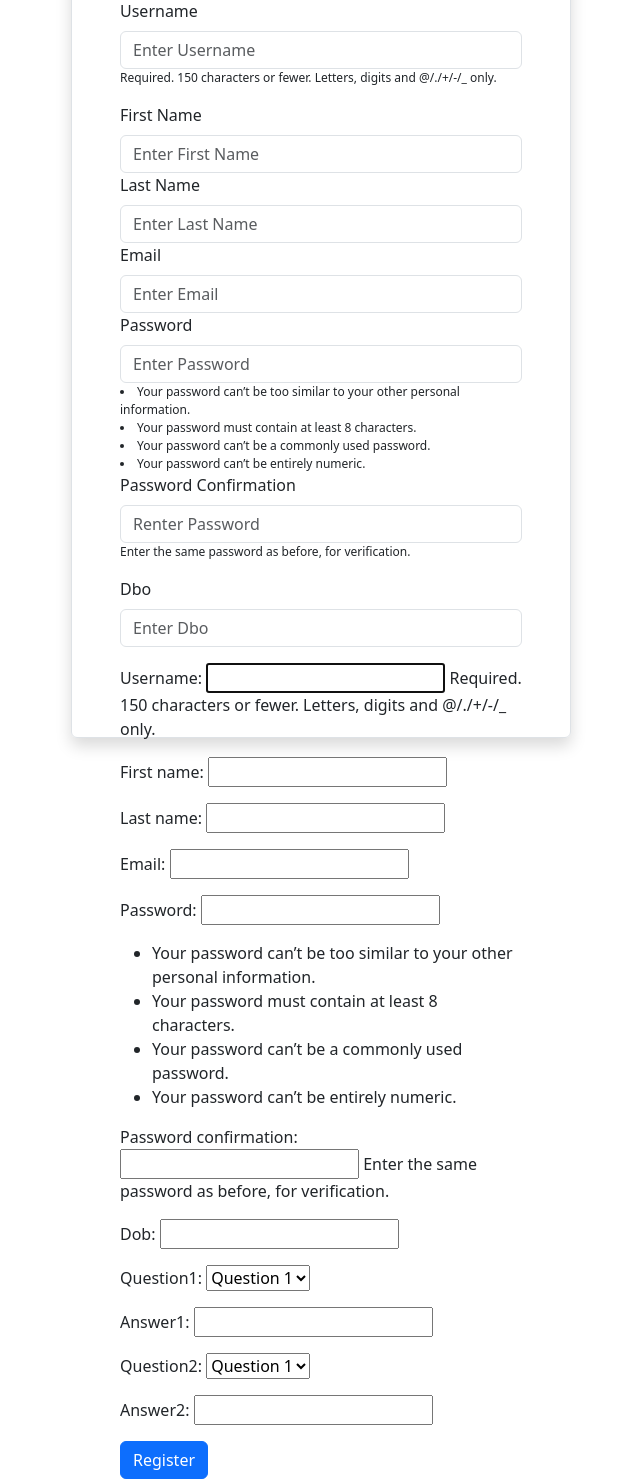
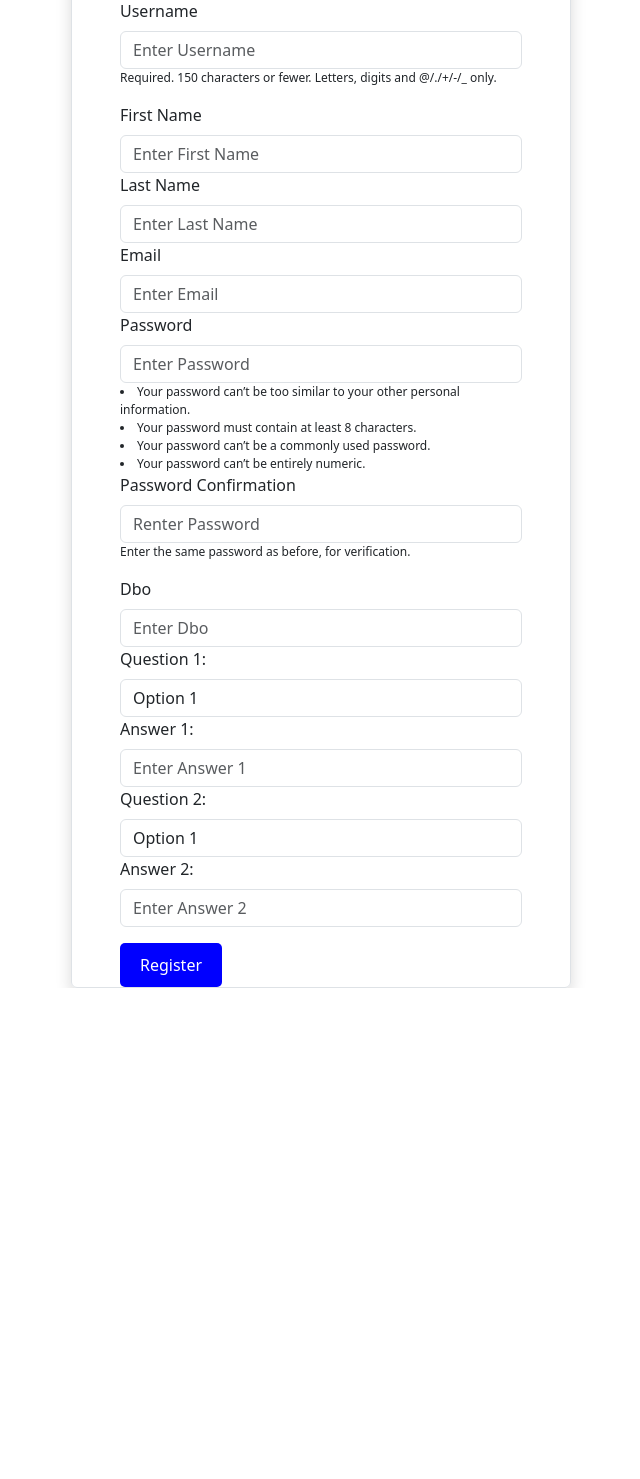
Before and after one commit to austin-l-taylor/Ledger-Logic, a Django app: page /register/ in a window 1280 px wide. Shown: the part 136-1615 px from the top of the page, without its empty margins (319-959 px from the left). After the commit the page ends 1124 px from the top, so only its background shows below. Run offline with Django 5.2, Linux system fonts and the light colour scheme; parts of the project's set-up code (start-up, migrations or seed data) failed here and were passed over.

Commit message:
Update register.html

```diff
--- a/authenticate/templates/authenticate/register.html
+++ b/authenticate/templates/authenticate/register.html
@@ -2,7 +2,7 @@
 <body>
 {% block content %}
     <div class="d-flex justify-content-center align-items-center vh-500">
-        <div class="border p-5 rounded shadow" style="width: 500px; height: 850px;">
+        <div class="border p-5 rounded shadow" style="width: 500px; height: 1100px;">
 
         <h2 class="text-center pb-3">Register</h2>
 
@@ -34,11 +34,46 @@
                     <p style="font-size: 12px;">Enter the same password as before, for verification.</p>
                     <label for="dbo" class="form-label">Dbo</label>
                     <input type="text" class="form-control" placeholder="Enter Dbo" name="dbo">
+                    <label for="question1" class="form-label">Question 1:</label>
+                <select id="question1" class="form-control" name="question1">
+                    <option value="option1">Option 1</option>
+                    <option value="option2">Option 2</option>
+                    <option value="option3">Option 3</option>
+                </select>
+                <label for="answer1" class="form-label">Answer 1:</label>
+                    <input type="text" class="form-control" placeholder="Enter Answer 1" name="answer1">
+                <label for="question2" class="form-label">Question 2:</label>
+            <select id="question2" class="form-control" name="question2">
+                <option value="option1">Option 1</option>
+                <option value="option2">Option 2</option>
+                <option value="option3">Option 3</option>
+            </select>
+                <label for="answer2" class="form-label">Answer 2:</label>
+                    <input type="text" class="form-control" placeholder="Enter Answer 2" name="answer2">
+                </div>
+            <!-- {{ form.as_p }}
 
-                </div>
-                {{ form.as_p }}
+                <input type="submit" value="Register" class="btn btn-primary">-->
+                <head>
+                    <title class="form-label">Register Button Example</title>
+                    <style>
+                        .register-button {
+                            background-color: blue;
+                            color: white;
+                            border: none;
+                            padding: 10px 20px;
+                            border-radius: 5px;
+                            cursor: pointer;
+                        }
 
-                <input type="submit" value="Register" class="btn btn-primary">
+                        .register-button:hover {
+                            background-color: darkblue;
+                        }
+                    </style>
+                </head>
+                <body>
+                    <button class="register-button">Register</button>
+                </body>
             </form>
         </div>
     </div>
```
